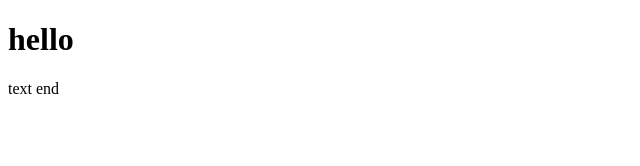
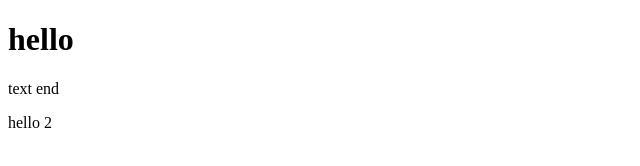
Before and after one commit to bakhtiyorshorahimov/project2504, a plain HTML site: page index.html in a window 1280 px wide. Shown: the full height of the page, 0-640 px from the left. Drawn offline with Linux system fonts and the light colour scheme.

Commit message:
span in html

```diff
--- a/index.html
+++ b/index.html
@@ -8,5 +8,6 @@
 <body>
      <h1>hello</h1>
      <p>text end</p>
+     <span>hello 2</span>
 </body>
 </html>
```
